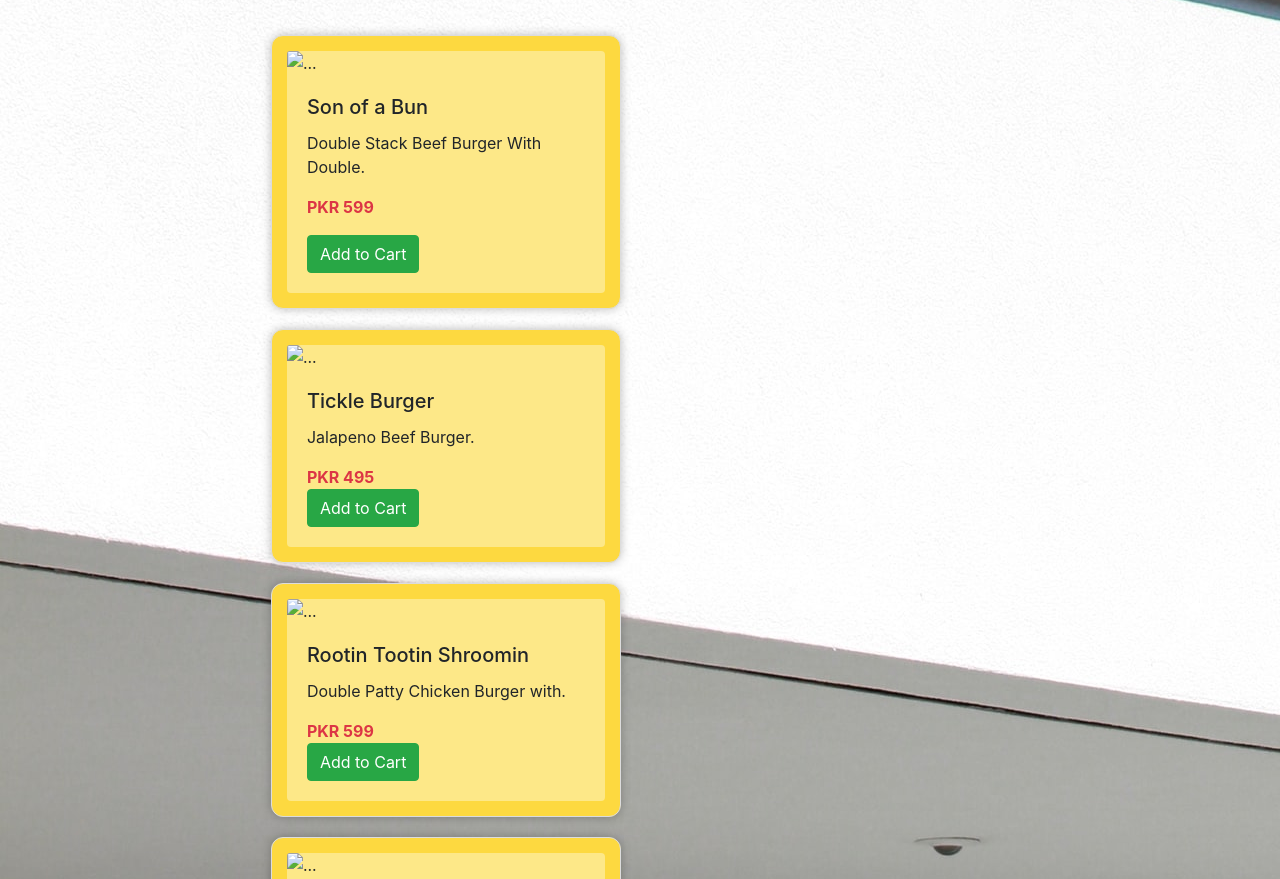
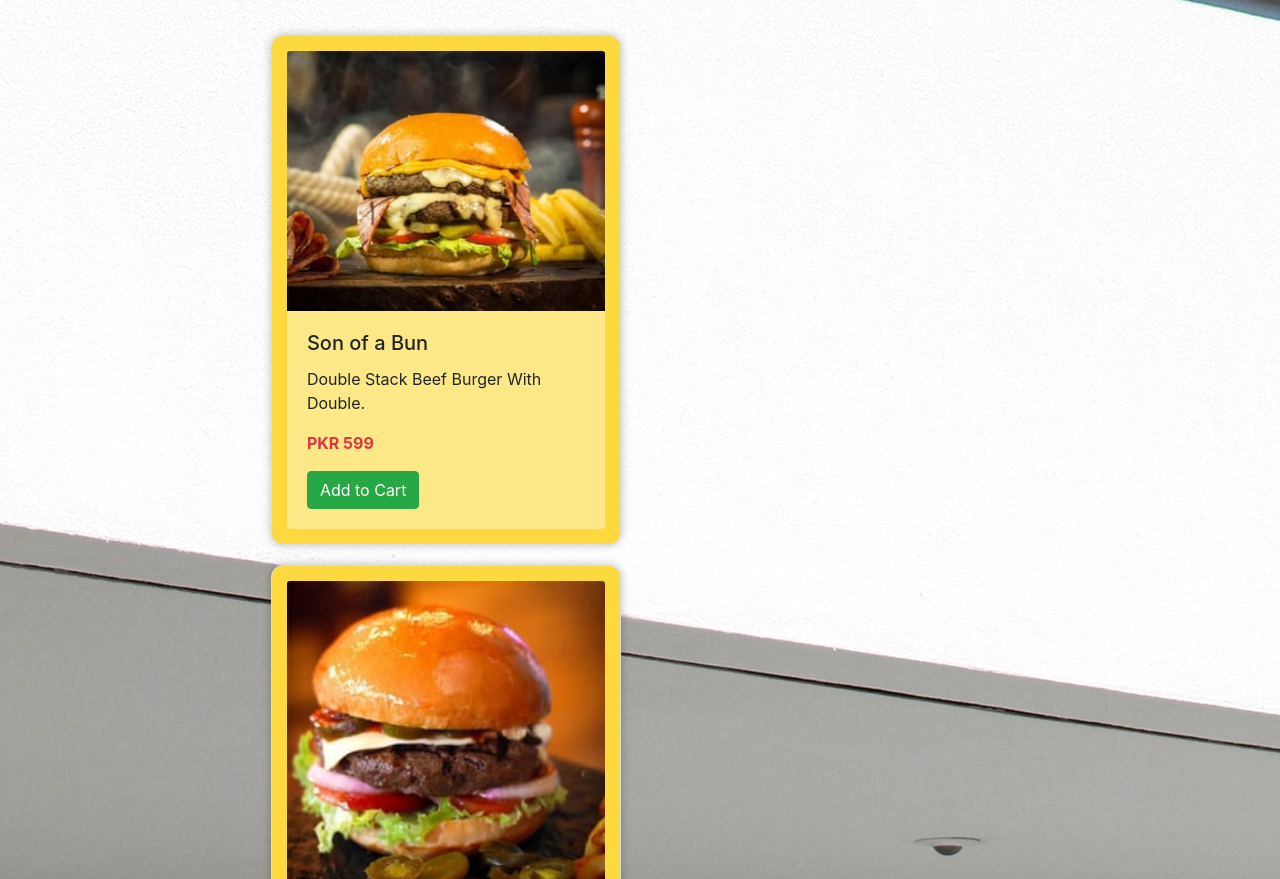
Before and after one commit to jaffasunny/JavasScript_Projects, a plain HTML site: page Add TO Cart JS/howdyBurger.html in a window 1280 px wide. Shown: the part 173-1052 px from the top of the page. Drawn offline with nearby package versions, Linux system fonts and the light colour scheme.

Commit message:
Add to Cart JS

```diff
--- a/Add TO Cart JS/css/styles.css
+++ b/Add TO Cart JS/css/styles.css
@@ -99,11 +99,16 @@ body {
 .product{
 	display: flex;
 	flex-direction: row;
+	align-items: center;
 	width: 100%;
 	border-bottom: 5px solid gainsboro;
 }
 .product-title{
 	width: 30%;
+}
+.product-title img{
+	width: 150px;
+	height: 150px;
 }
 .price{
 	width: 20%;
--- a/Add TO Cart JS/howdyBurger.html
+++ b/Add TO Cart JS/howdyBurger.html
@@ -46,8 +46,7 @@
             <div>
                 <div id="restaurant1">
                     <div class="card">
-                        <img src="https://static.tossdown.com/cdn-cgi/image/quality=85,height=235/media/images/5a4b5aaf11468537b478f9a8390b19e0.jpeg"
-                            class="card-img-top" alt="...">
+                        <img src="images/Son of a Bun.jpeg" class="card-img-top" alt="...">
                         <div class="card-body">
                             <h5 class="card-title">Son of a Bun</h5>
                             <p class="card-text">Double Stack Beef Burger With Double.</p>
@@ -58,8 +57,7 @@
                 </div>
                 <div id="restaurant2">
                     <div class="card">
-                        <img src="https://static.tossdown.com/cdn-cgi/image/quality=85,height=235/media/images/f74878ba01b1d4f974b5f08bcab16dda.jpeg"
-                            class="card-img-top" alt="...">
+                        <img src="images/Tickle Burger.jpeg" class="card-img-top" alt="...">
                         <div class="card-body">
                             <h5 class="card-title">Tickle Burger</h5>
                             <p class="card-text">Jalapeno Beef Burger.</p>
@@ -70,8 +68,7 @@
                 </div>
                 <div id="restaurant3">
                     <div class="card">
-                        <img src="https://static.tossdown.com/cdn-cgi/image/quality=85,height=235/media/images/968f840c9d7ff92dc5f6f9266bdda88b.jpeg"
-                            class="card-img-top" alt="...">
+                        <img src="images/Rootin Tootin Shroomin.jpeg" class="card-img-top" alt="...">
                         <div class="card-body">
                             <h5 class="card-title">Rootin Tootin Shroomin</h5>
                             <p class="card-text">Double Patty Chicken Burger with.</p>
@@ -82,8 +79,7 @@
                 </div>
                 <div id="restaurant4">
                     <div class="card">
-                        <img src="https://static.tossdown.com/cdn-cgi/image/quality=85,height=235/media/images/e84bfd31829098278fa4ba144abcc300.jpeg"
-                            class="card-img-top" alt="...">
+                        <img src="images/Dgango.jpeg" class="card-img-top" alt="...">
                         <div class="card-body">
                             <h5 class="card-title">Dgango</h5>
                             <p class="card-text">BBQ Chicken Subwich, Swizzle With.</p>
@@ -94,7 +90,7 @@
                 </div>
             </div>
             <div>
-            <!--     <div id="restaurant5">
+                <!--     <div id="restaurant5">
                     <div class="card">
                         <img src="https://static.tossdown.com/cdn-cgi/image/quality=85,height=235/media/images/5a4b5aaf11468537b478f9a8390b19e0.jpeg"
                             class="card-img-top" alt="...">
--- a/Add TO Cart JS/main.js
+++ b/Add TO Cart JS/main.js
@@ -96,7 +96,7 @@ function displayCart() {
             <div class="product">
 				<h5 class="product-title">
 					<i onclick="return this.parentNode.parentNode.remove();" class="bi bi-x-circle-fill mr-3"></i>
-					<img class="mr-3" src="./images/${item.name}.jpg">
+					<img class="mr-3" src="./images/${item.name}.jpeg">
 					<span>${item.name}</span>
 				</h5>
 				<div class="price">$${item.price},00</div>
```
Also changed, not shown: Add TO Cart JS/images/Dgango.jpeg (added), Add TO Cart JS/images/Rootin Tootin Shroomin.jpeg (added), Add TO Cart JS/images/Son of a Bun.jpeg (added), Add TO Cart JS/images/Tickle Burger.jpeg (added).
